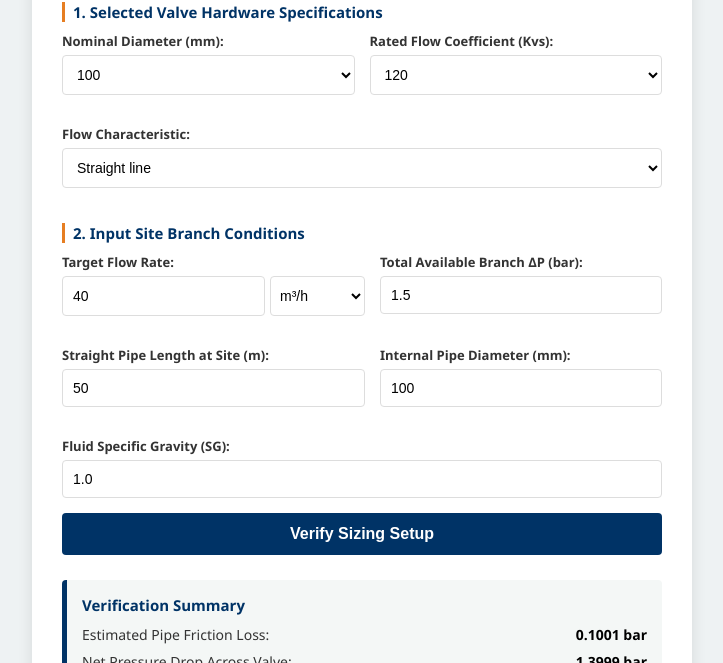
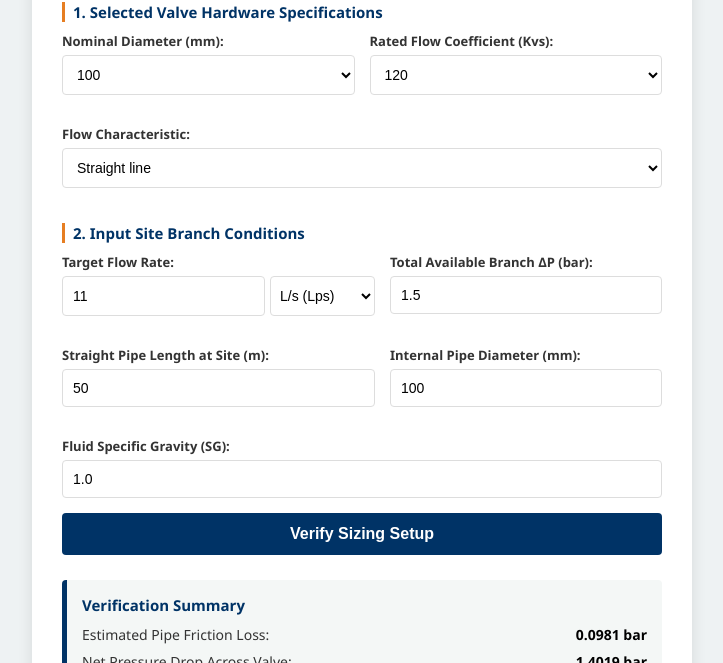
Before and after one commit to DNMAESTRO/FLUXCVSIZING, a plain HTML site: page index.html in a window 1280 px wide. Both pictures are taken after a click on the button "Verify Sizing Setup". Shown: the part 137-800 px from the top of the page, without its empty margins (278-1001 px from the left). Drawn offline with Linux system fonts and the light colour scheme.

Commit message:
Update index.html

```diff
--- a/index.html
+++ b/index.html
@@ -84,7 +84,7 @@
         }
 
         .flow-input-container select {
-            width: 95px;
+            width: 105px;
             padding: 10px 5px;
         }
 
@@ -207,9 +207,10 @@
         <div class="form-group">
             <label for="flow">Target Flow Rate:</label>
             <div class="flow-input-container">
-                <input type="number" id="flow" value="40" step="0.1" min="0.01">
+                <input type="number" id="flow" value="11" step="0.1" min="0.01">
                 <select id="flowUnit">
-                    <option value="m3h" selected>m³/h</option>
+                    <option value="m3h">m³/h</option>
+                    <option value="lps" selected>L/s (Lps)</option>
                     <option value="lpm">LPM (L/m)</option>
                     <option value="gpm">GPM (US)</option>
                 </select>
@@ -267,7 +268,7 @@
         "200":    { kvs: [450.0],                         stroke: 60, char: ["Straight line", "Equal percentage"] }
     };
 
-    const TURNDOWN_RATIO = 30.0;
+    const TURNDOWN_RATIO = 30.0; // Inherent turndown ratio R from documentation
 
     function updateValveDropdowns() {
         const dia = document.getElementById('diameter').value;
@@ -304,19 +305,21 @@
         const flowUnit = document.getElementById('flowUnit').value;
         const totalDp = parseFloat(document.getElementById('totalDp').value);
         const pipeLength = parseFloat(document.getElementById('pipeLength').value);
-        const pipeDia = parseFloat(document.getElementById('pipeDia').value) / 1000.0; // convert mm to meters
+        const pipeDia = parseFloat(document.getElementById('pipeDia').value) / 1000.0; // mm to m
 
         if (isNaN(inputFlow) || inputFlow <= 0 || isNaN(totalDp) || totalDp <= 0) {
             alert("Please input valid Flow and Branch Pressure values.");
             return;
         }
 
-        // --- DYNAMIC UNIT CONVERSION SCALING RULES TO M3/H ---
-        let flow = inputFlow; // Default m3/h
-        if (flowUnit === "lpm") {
-            flow = inputFlow * 0.06; // 1 LPM = 0.06 m3/h
+        // --- DYNAMIC UNIT CONVERSION MATRIX (SCALING EVERYTHING TO M3/H) ---
+        let flow = inputFlow;
+        if (flowUnit === "lps") {
+            flow = inputFlow * 3.6;          // 1 L/s = 3.6 m³/h
+        } else if (flowUnit === "lpm") {
+            flow = inputFlow * 0.06;         // 1 LPM = 0.06 m³/h
         } else if (flowUnit === "gpm") {
-            flow = inputFlow * 0.227124; // 1 GPM = 0.227124 m3/h
+            flow = inputFlow * 0.227124;     // 1 GPM = 0.227124 m³/h
         }
 
         // 1. Calculate Pipe Friction Loss
@@ -329,7 +332,7 @@
             pipeDp = (headLossMeters * 9.81 * sg * 1000) / 100000.0; // conversion to bar
         }
 
-        // 2. Compute remaining Net dP available for the Valve
+        // 2. Compute remaining Net dP across Valve
         let valveDp = totalDp - pipeDp;
         document.getElementById('outPipeDp').textContent = pipeDp.toFixed(4) + " bar";
 
```
